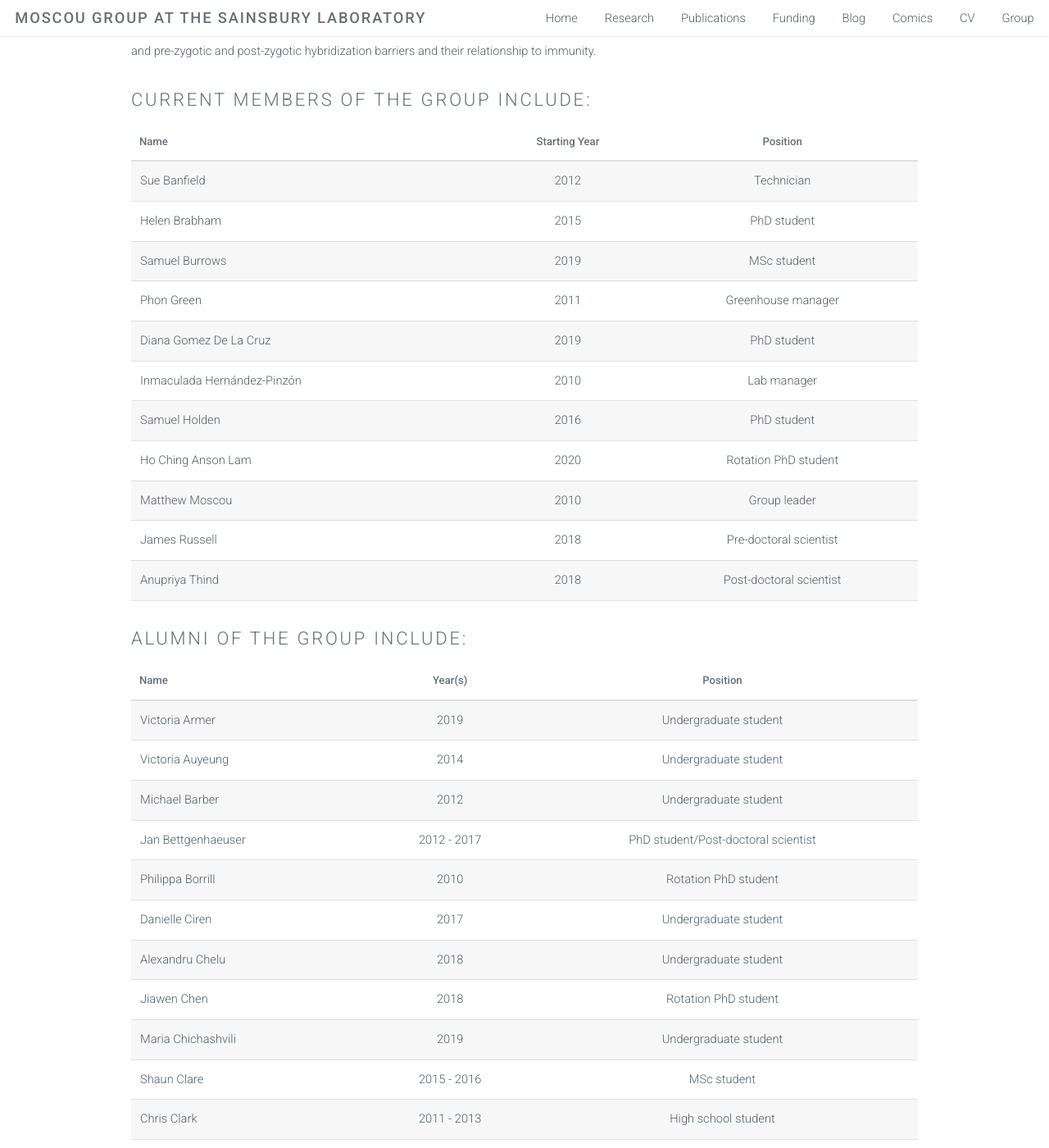
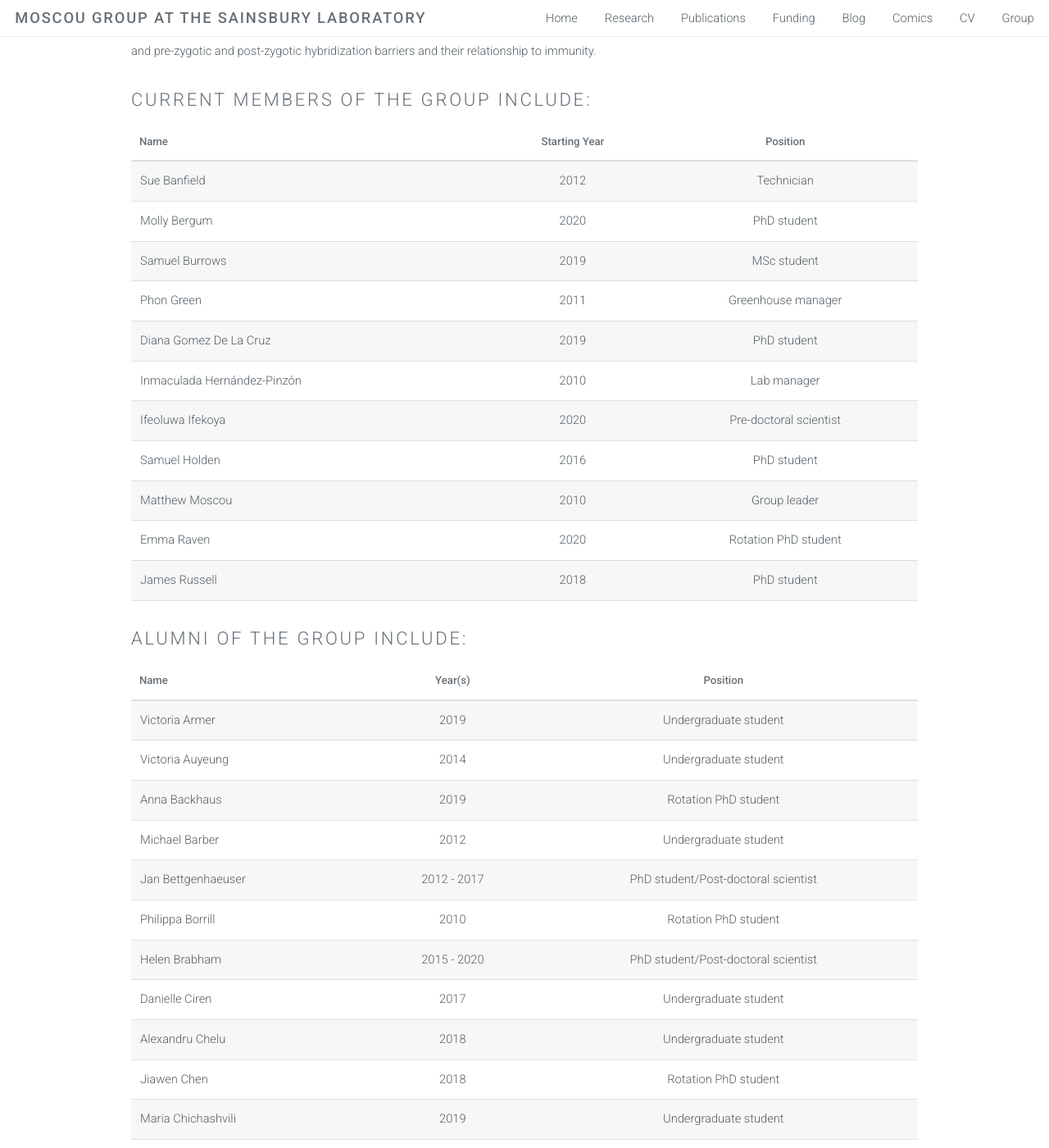
Before and after one commit to matthewmoscou/matthewmoscou.github.io, a Jekyll site: the page built from Group.markdown, in a window 1280 px wide and 1400 px high, scrolled down 614 px. Shown: the whole window at 82% size. Built offline with Jekyll 4.4.1, drawn with Linux system fonts in a browser that asks for light colours; some of the changed text lies outside the part shown.

Commit message:
Update 20201130

```diff
--- a/AthenaSWAN.markdown
+++ b/AthenaSWAN.markdown
@@ -9,6 +9,8 @@ Ans Hekkenberg TEDxVenlo talk on 'Diversity - A Requisite for Excellent Science'
 
 > Ans Hekkenberg discusses the importance of diversity within science. She highlights the role of diversity in idenifying new solutions to intractible problems, x, y, and z.
 
+Snow Brown and the Seven Detergents: A Metanarrative on Science and the Scientific Method [link](https://www.jstor.org/stable/40004461)
+
 ## Unconcious bias
 Science faculty's subtle gender biases favor male students [link](www.pnas.org/cgi/doi/10.1073/pnas.1211286109)
 
--- a/Group.markdown
+++ b/Group.markdown
@@ -9,16 +9,16 @@ permalink: /Group/
 |Name                         | Starting Year |Position               |
 |:----------------------------|:-------------:|:---------------------:|
 |Sue Banfield                 | 2012          |Technician             |
-|Helen Brabham                | 2015          |PhD student            |
+|Molly Bergum                 | 2020          |PhD student            |
 |Samuel Burrows               | 2019          |MSc student            |
 |Phon Green                   | 2011          |Greenhouse manager     |
 |Diana Gomez De La Cruz       | 2019          |PhD student            |
 |Inmaculada Hernández-Pinzón  | 2010          |Lab manager            |
+|Ifeoluwa Ifekoya             | 2020          |Pre-doctoral scientist |
 |Samuel Holden                | 2016          |PhD student            |
-|Ho Ching Anson Lam           | 2020          |Rotation PhD student   |
 |Matthew Moscou               | 2010          |Group leader           |
-|James Russell                | 2018          |Pre-doctoral scientist |
-|Anupriya Thind               | 2018          |Post-doctoral scientist|
+|Emma Raven                   | 2020          |Rotation PhD student   |
+|James Russell                | 2018          |PhD student            |
 
 ## Alumni of the group include:
 
@@ -26,9 +26,11 @@ permalink: /Group/
 |:----------------------------|:---------:|:---------------------------------:|
 |Victoria Armer               |   2019    |Undergraduate student              |
 |Victoria Auyeung             |   2014    |Undergraduate student              |
+|Anna Backhaus                |   2019    |Rotation PhD student               |
 |Michael Barber               |   2012    |Undergraduate student              |
 |Jan Bettgenhaeuser           |2012 - 2017|PhD student/Post-doctoral scientist|
 |Philippa Borrill             |   2010    |Rotation PhD student               |
+|Helen Brabham                |2015 - 2020|PhD student/Post-doctoral scientist|
 |Danielle Ciren               |   2017    |Undergraduate student              |
 |Alexandru Chelu              |   2018    |Undergraduate student              |
 |Jiawen Chen                  |   2018    |Rotation PhD student               |
@@ -49,6 +51,7 @@ permalink: /Group/
 |William Jackson              |2015 - 2017|Research associate                 |
 |Shanita John                 |2018 - 2019|MSc student                        |
 |William Kitcher              |2016 - 2017|Undergraduate/Msc student          |
+|Ho Ching Anson Lam           |   2020    |Rotation PhD student               |
 |Peter Matthews               |   2011    |MSc student                        |
 |Katie O'Neill                |   2015    |Technician                         |
 |Maelys Ordoqui               |   2015    |Undergraduate student              |
@@ -61,10 +64,11 @@ permalink: /Group/
 |Amber Sturgess               |   2013    |High school student                |
 |Wachira Suwannarut           |   2018    |Undergraduate student              |
 |Janina Tamborski             |2018 - 2019|Post-doctoral scientist            |
+|Anupriya Thind               |2018 - 2020|Post-doctoral scientist            |
 |Elisha Thynne                |2018 - 2019|Post-doctoral scientist            |
 |Lucy Veck                    |   2017    |Undergraduate student              |
 |Lila Yamani                  |   2019    |Undergraduate student              |
 |Chizu Yanagihara             |   2018    |Visiting scientist                 |
 |Aizhan Zhussupova            |   2016    |Visiting scientist                 |
 
-Last updated: 2020 February 27
+Last updated: 2020 November 30
```
Also changed, not shown: CV.markdown (+10 -2 lines), Publications.markdown (+11 -9 lines), Training.markdown (+17 -1 lines), Gemfile.lock, images/grouplowres.jpg, 7 other files.
